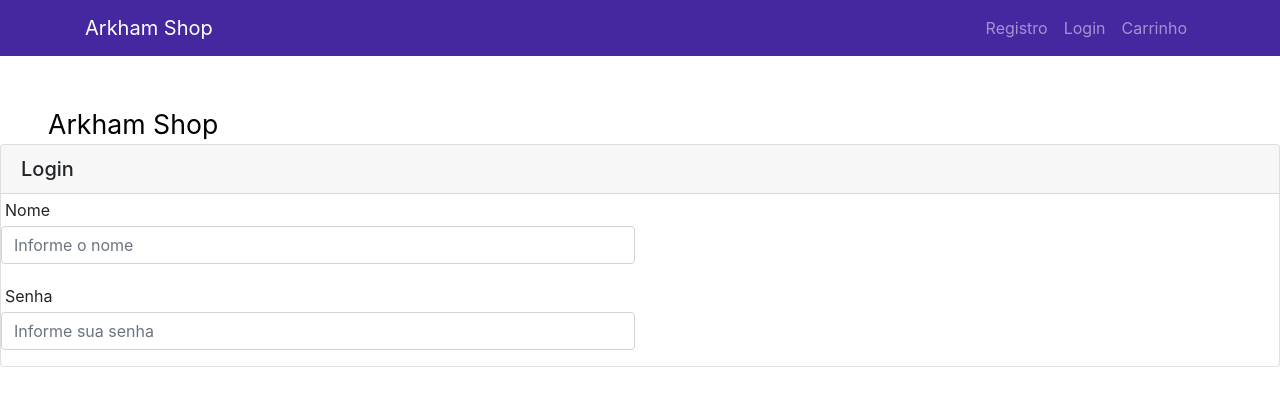
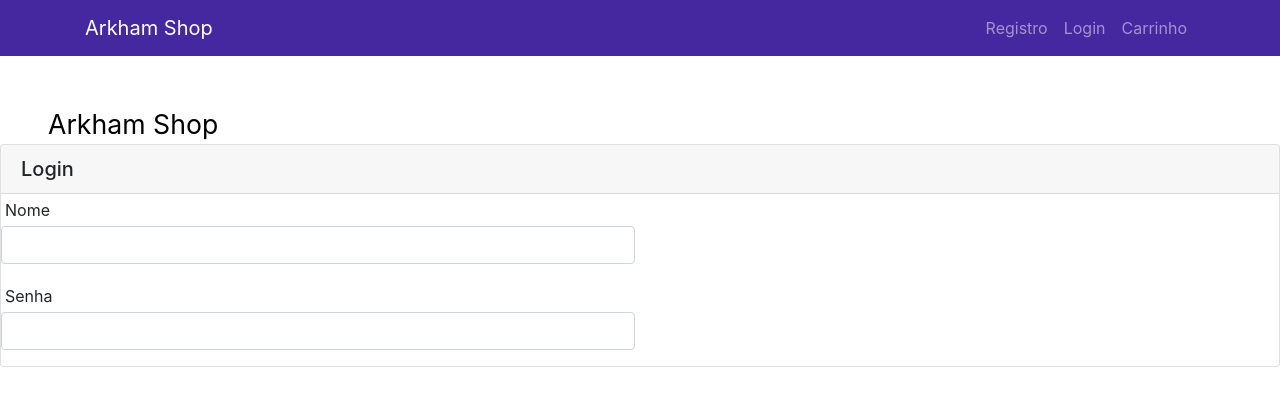
Before and after one commit to rdm10br/Laravel_Projetinho, a plain HTML site: page Front-End/login.html in a window 1280 px wide. Drawn offline with nearby package versions, Linux system fonts and the light colour scheme.

Commit message:
Update login.html

```diff
--- a/Front-End/login.html
+++ b/Front-End/login.html
@@ -49,7 +49,7 @@
                             <div class=" col-6">
                                 <div class="form-group">
                                     <label for="nome" class="m-1">Nome</label>
-                                    <input type="text" class="form-control" id="nome" placeholder="Informe o nome">
+                                    <input type="text" class="form-control" id="nome">
                                 </div>
                             </div>
                         </div>
@@ -60,7 +60,7 @@
                     <div class="col-6">
                         <div class="form-group">
                             <label for="senha" class="m-1">Senha</label>
-                            <input type="password" class="form-control" id="senha" placeholder="Informe sua senha">
+                            <input type="password" class="form-control" id="senha">
                         </div>
                     </div>
                 </div>
```
